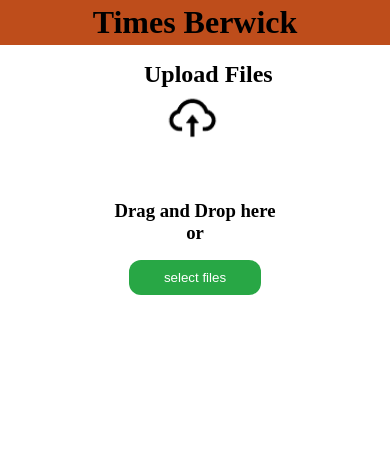
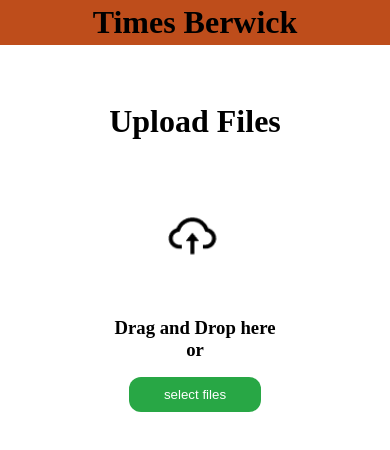
Before and after one commit to bibashleaner/automation-project, a React (Vite) app: page /berwick in a window 390 px wide. Shown: the top 450 px of the page. Built offline with nearby package versions, Linux system fonts and the light colour scheme.

Commit message:
added responsive

```diff
--- a/src/assets/css/crop.css
+++ b/src/assets/css/crop.css
@@ -5,16 +5,12 @@
 }
 
 .container {
-    display: flex;
-    /* flex-direction: column; */
     position: relative;
-    justify-content: center;
-    align-items: center;
     overflow: hidden;
-    color: white;
-    height: 29rem;
-    width: 15rem;
-    margin-left: 41rem;
+    height: 65vh;
+    width: 50%;
+    max-width: 325px;
+    margin: 0 auto;
   }
 
   .done-btn{
@@ -23,16 +19,24 @@
     padding: 15px 65px 15px 65px;
     z-index: 2;
     cursor: pointer;
-    margin-top: 2rem;
-    margin-left: 43.5rem;
-    border: 0;
+    margin: 2rem auto;
+    border: none;
     border-radius: 30px;
   }
 
   .crop-container {
     position: relative;
     margin-top: 4rem;
-    border-radius: 5px;
     width: 100%;
     height: 100%;
   }
+
+  .crop-container cropper{
+    color: black;
+  }
+
+  @media (max-width: 768px){
+    .container{
+      height: 50vh;
+    }
+  }
--- a/src/assets/css/logic.css
+++ b/src/assets/css/logic.css
@@ -18,126 +18,14 @@
     font-style: normal;
 }
 
-.upload-text h2{
-    text-align: center;
-    margin-top: 4rem;
-    margin-bottom: 4rem;
-    font-size: 2rem;
-
-}
-
-.uploaded-file-list{
+.upload-text{
+    margin-top: 4%;
+    margin-bottom: 4%;
+    font-size: 200%;
+    margin-right: 9%;
     display: flex;
     flex-direction: column;
-    gap: 50px;
-    padding: 20px;
-}
-
-h2{
-    margin-top: 1rem;
-    margin-left: 9rem;
-}
-
-.file-preview{
-    display: flex;
-    flex-direction: row;
-    /* gap: 10px; */
-    background-color: #EEEEEE;
     align-items: center;
-    margin-left: 145px;
-    margin-right: 145px;
-    border-radius: 25px;
-}
-
-.preview-image-container{
-    display: flex;
-    flex-direction: column;
-    align-items: flex-end;
-    margin-bottom: 6rem;
-    margin-top: 3rem;
-    margin-left: 2rem;
-    margin-right: 2rem;
-    padding: 0;
-}
-
-.preview-image-container img{
-    height: 25rem;
-    width: 15rem;
-    border-radius: 10px;
-    box-shadow: 0 2px 5px rgba(0, 0, 0, 0.1);
-}
-
-.buttons{
-    display: flex;
-    gap: 4rem;
-    color: white;
-    margin-top: 2rem;
-    color: white;
-    align-items: flex-end;
-}
-
-.image-container textarea{
-    display: flex;
-    align-items: flex-end;
-}
-
-.download-double-button{
-    display: flex;
-    flex-direction: row;
-    margin-top: 0.5rem;
-    margin-left: 81rem;
-    padding: 15px 10px 15px 10px;
-    border: none;
-    border-radius: 25px;
-    color: white;
-    background-color: #007BFF;
-    gap: 0.5rem;
-    margin-bottom: 0.5rem;
-}
-
-.download-double-button-icon, .download-icon, .preview-icon, .croped-icon{
-    color: white;
-    height: 1rem;
-    width: 1rem;
-}
-
-.download-single-button{
-    display: flex;
-    flex-direction: row;
-    color: white;
-    background-color: #007BFF;
-    border: none;
-    border-radius: 25px;
-    padding: 13px 25px 13px 25px;
-    gap: 0.5rem;
-    cursor: pointer;
-}
-
-.preview-btn{
-    display: flex;
-    flex-direction: row;
-    background-color: #EEEEEE;
-    border-radius: 25px;
-    padding: 13px 25px 13px 25px;
-    gap: 0.5rem;
-    cursor: pointer;
-}
-
-.crop-btn{
-    display: flex;
-    flex-direction: row;
-    background-color: #FFA726;
-    border: none;
-    border-radius: 25px;
-    padding: 13px 25px 13px 25px;
-    gap: 0.5rem;
-    cursor: pointer;
-}
-
-.image-container textarea{
-    margin-left: 5rem;
-    border-radius: 10px;
-    box-shadow: 0 2px 5px rgba(0, 0, 0, 0.1);
 }
 
 .uploadArea{
@@ -146,10 +34,9 @@ h2{
     align-items: center;
 }
 
-
 .uploadArea img{
-    height: 4rem;
-    width: 6rem;
+    height: 7%;
+    width: 9%;
     margin-bottom: 3rem;
 }
 
@@ -161,10 +48,163 @@ h2{
     border: 0;
     margin-top: 1rem;
     cursor: pointer;
+    border: none;
+}
+
+/* image rendering page */
+
+.uploaded-file-list{
+    display: flex;
+    flex-direction: column;
+    gap: 50px;
+    padding: 20px;
+}
+
+.sub-header{
+    display: flex;
+    flex-direction: row;
+    gap: 50rem;
+}
+
+h2{
+    font-size: 2em;
+    margin-left: 10%;
+    margin-top: 1rem;
+}
+
+.download-double-button{
+    display: flex;
+    flex-direction: row;
+    padding: 20px 40px 20px 40px;
+    border: none;
+    border-radius: 25px;
+    color: white;
+    background-color: #007BFF;
+    gap: 0.5rem;
+    margin: auto;
+    font-size: 150%;
+}
+
+.file-preview{
+    display: flex;
+    background-color: #EEEEEE;
+    align-items: center;
+    margin: auto;
+    padding-right: 2em;
+    border-radius: 25px;
+}
+
+.preview-image-container{
+    display: flex;
+    flex-direction: column;
+    align-items: flex-end;
+    margin-bottom: 1em;
+    margin-top: 1em;
+    margin-left: 2rem;
+    margin-right: 2rem;
+    padding: 0;
+}
+
+.preview-image-container img{
+    height: 26rem;
+    width: 18rem;
+    border-radius: 10px;
+    box-shadow: 0 2px 5px rgba(0, 0, 0, 0.1);
+}
+
+.buttons{
+    display: flex;
+    gap: 4rem;
+    color: white;
+    margin-top: 2rem;
+}
+
+.image-container textarea{
+    display: flex;
+    align-items: flex-end;
+}
+
+.download-double-button-icon, .download-icon, .preview-icon, .croped-icon{
+    color: white;
+    height: 1.3em;
+    width: 1.3em;
+}
+
+.download-single-button{
+    display: flex;
+    flex-direction: row;
+    color: white;
+    background-color: #007BFF;
+    border: none;
+    border-radius: 25px;
+    padding: 15px 50px 15px 50px;
+    gap: 0.5rem;
+    font-size: 1.3em;
+    cursor: pointer;
+}
+
+.preview-btn{
+    display: flex;
+    flex-direction: row;
+    background-color: #EEEEEE;
+    border-radius: 25px;
+    padding: 15px 40px 15px 40px;
+    gap: 0.5rem;
+    font-size: 1.3em;
+    cursor: pointer;
+}
+
+.crop-btn{
+    display: flex;
+    flex-direction: row;
+    background-color: #FFA726;
+    border: none;
+    border-radius: 25px;
+    padding: 15px 37px 15px 37px;
+    gap: 0.5rem;
+    font-size: 1.3em;
+    cursor: pointer;
+}
+
+.image-container textarea{
+    border-radius: 10px;
+    box-shadow: 0 2px 5px rgba(0, 0, 0, 0.1);
 }
 
 .image-container{
     display: flex;
     flex-direction: column;
     align-items: flex-start;
+    margin: 0 auto;
+    padding-left: 3em;
 }
+
+.image-container h1{
+    font-size: 2em;
+    margin-bottom: 3%;
+}
+
+@media (max-width: 1150px){
+    .upload-text{
+        margin-top: 8%;
+        margin-bottom: 8%;
+        margin-left: 9%;
+    }
+
+    .uploadArea img{
+        height: 14%;
+        width: 16%;
+    }
+}
+
+@media (max-width: 465px){
+    .upload-text{
+        margin-top: 15%;
+        margin-bottom: 17%;
+    }
+
+    .uploadArea img{
+        height: 35%;
+        width: 25%;
+    }
+}
--- a/src/components/Logic.jsx
+++ b/src/components/Logic.jsx
@@ -290,6 +290,7 @@ export const Logic = ({type, logo, defaultText}) => {
             ) : (
 
             <div className="uploaded-file-list">
+                <div className="sub-header">
                     <h2>Add Image</h2>
                     <button
                         className="download-double-button"
@@ -298,11 +299,11 @@ export const Logic = ({type, logo, defaultText}) => {
                         <img src={download} alt="donwload icon" className="download-double-button-icon"/>
                         Download All
                     </button>
+                </div>
                 {uploadFiles.map((file, index) => (
                     <div key={index} className="file-preview">
 
                         <div className="preview-image-container">
-                            {/* <p>{file.name}</p> */}
                             <img
                                 src={file.previewWithOverlay || file.preview}
                                 alt={file.name}
@@ -316,8 +317,8 @@ export const Logic = ({type, logo, defaultText}) => {
                                 placeholder="Enter the caption"
                                 defaultValue={file.caption}
                                 onChange={(e) => handleCaptionChange(index, e.target.value)}
-                                rows="10"
-                                cols="60"
+                                rows="15"
+                                cols="100"
                                 onKeyDown={(e) => handleKeyPress(e, index)}
                             />
                         <div className="buttons">
```
Also changed, not shown: src/assets/css/berwick.css (line endings or trailing spaces). Lines whose indentation alone changed are shown as unchanged.
